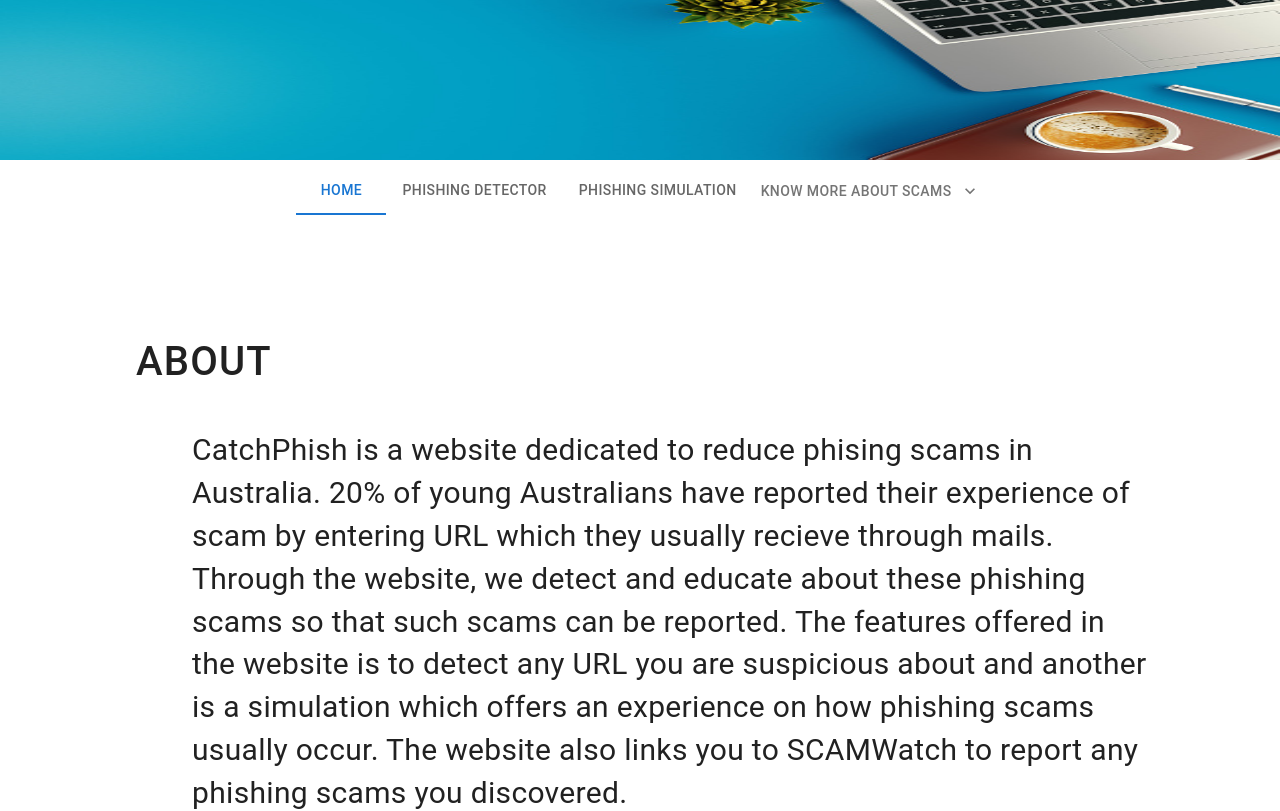
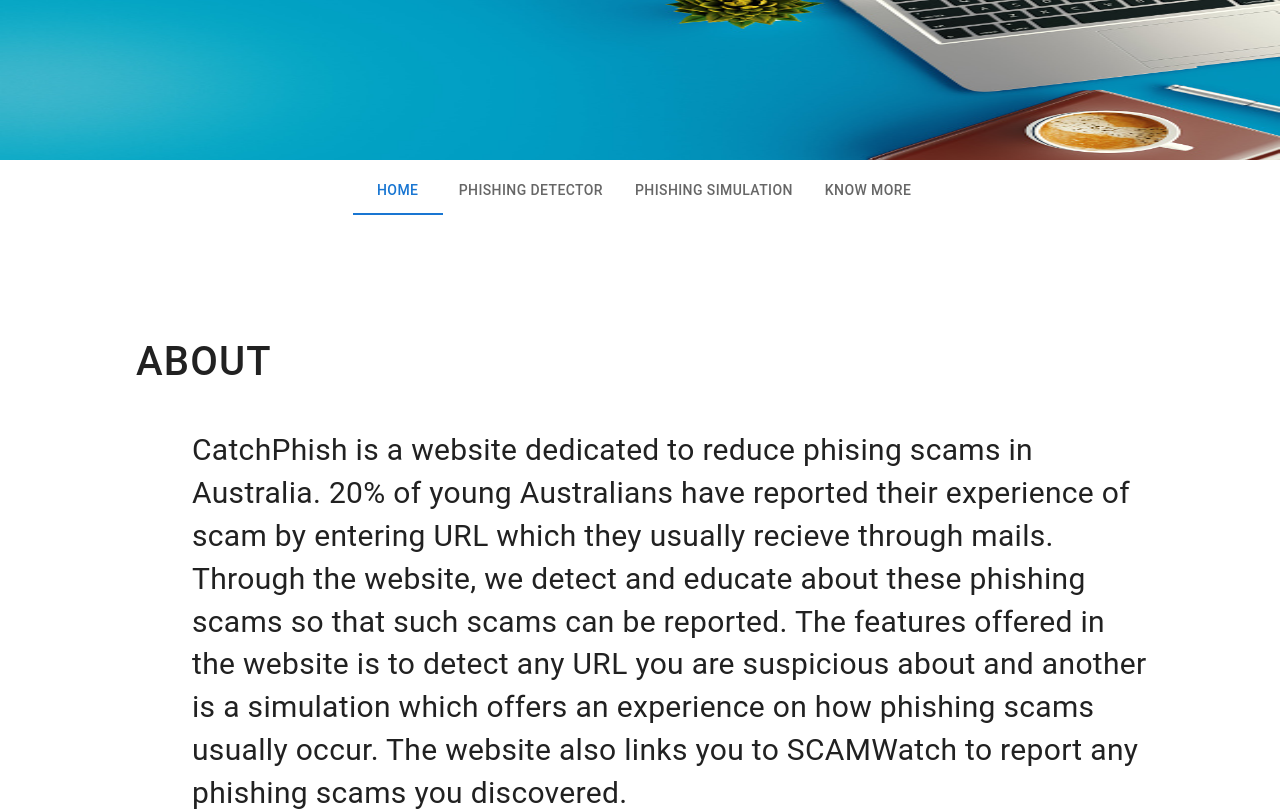
Before and after one commit to IvanTaoHuang/FIT5120, a React (Create React App) app: page / in a window 1280 px wide. Shown: the top 811 px of the page. Built offline with nearby package versions, Linux system fonts and the light colour scheme.

Commit message:
Change on Home Page

```diff
--- a/package.json
+++ b/package.json
@@ -3,10 +3,10 @@
   "version": "0.1.0",
   "private": true,
   "dependencies": {
-    "@emotion/react": "^11.10.0",
-    "@emotion/styled": "^11.10.0",
+    "@emotion/react": "^11.10.4",
+    "@emotion/styled": "^11.10.4",
     "@mui/icons-material": "^5.10.2",
-    "@mui/material": "^5.10.2",
+    "@mui/material": "^5.10.3",
     "@mui/styled-engine-sc": "^5.10.1",
     "@testing-library/jest-dom": "^5.16.5",
     "@testing-library/react": "^13.3.0",
--- a/src/App.js
+++ b/src/App.js
@@ -106,56 +106,14 @@ function MyTabs() {
             to="/PhishingSimulation"
             component={Link}
           />
+          <Tab
+            label="Know More"
+            value="/PastData"
+            to="/PastData"
+            component={Link}
+          />
 
-          <ThemeProvider theme={theme}>
-            <Button
-              value="fade-button"
-              id="fade-button"
-              aria-controls={open ? "fade-menu" : undefined}
-              aria-haspopup="true"
-              aria-expanded={open ? "true" : undefined}
-              onClick={handleClick}
-              color="primary"
-              endIcon={<KeyboardArrowDownIcon />}
-            >
-              Know more about scams
-            </Button>
-          </ThemeProvider>
 
-          <Menu
-            id="fade-menu"
-            MenuListProps={{
-              "aria-labelledby": "fade-button",
-            }}
-            anchorEl={anchorEl}
-            open={open}
-            onClose={handleClose}
-            TransitionComponent={Fade}
-            style={{
-              width: "275px",
-            }}
-          >
-            <MenuItem onClick={handleClose}>
-              <Link
-                to="/PastData"
-                value="PastData"
-                style={{ textDecoration: "none", width: "275px" }}
-              >
-                Past Statistical Data
-              </Link>
-            </MenuItem>
-            <MenuItem onClick={handleClose}>
-              <Link
-                to="/PastArticle"
-                style={{
-                  textDecoration: "none",
-                  width: "275px",
-                }}
-              >
-                Past Scam Articles
-              </Link>
-            </MenuItem>
-          </Menu>
         </Tabs>
       </Box>
     </div>
```
Also changed, not shown: 1 other file (tests, documents, lock files or other folders).
